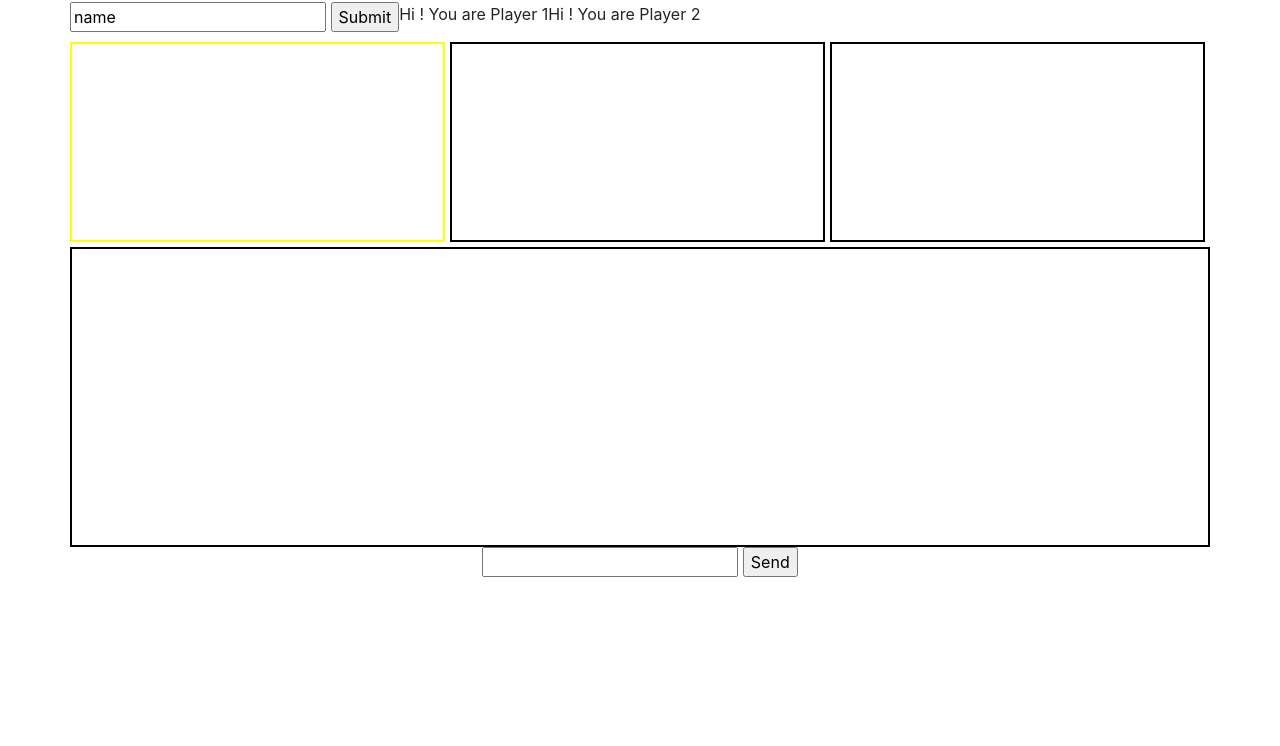
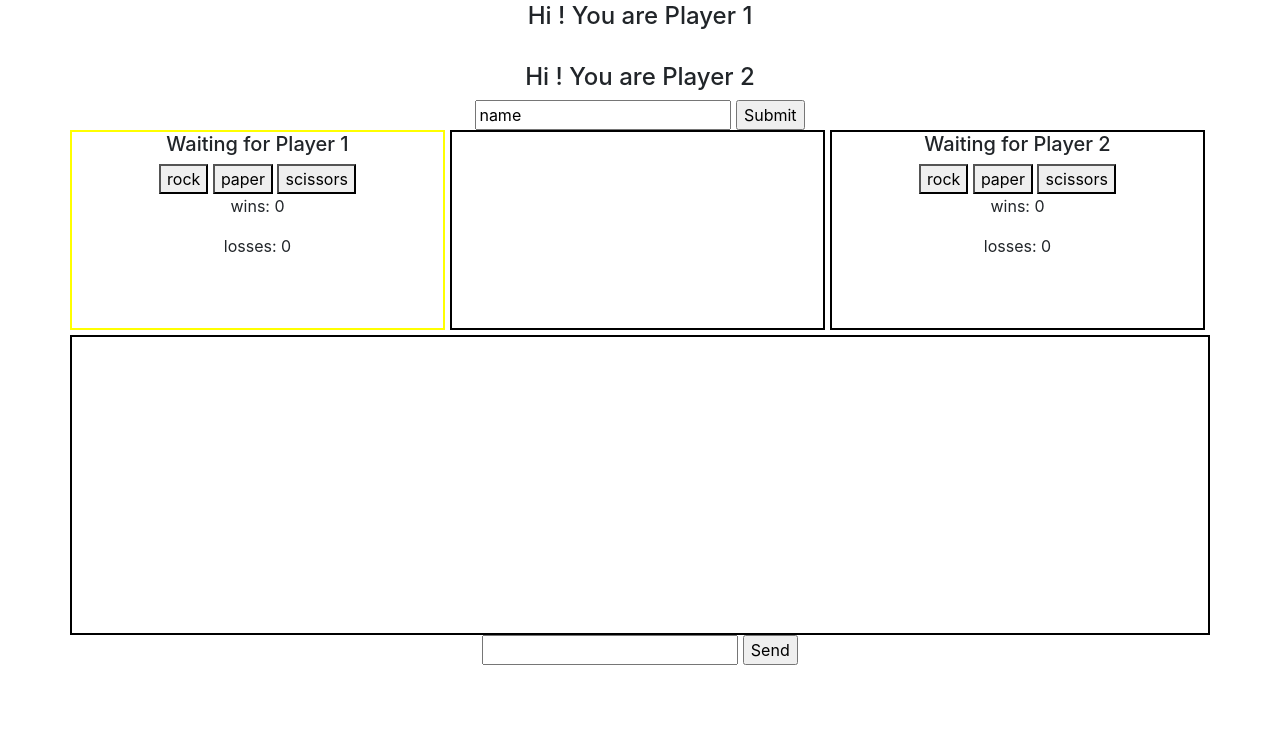
Before and after one commit to mattieice7486/firebase, a plain HTML site: page index.html in a window 1280 px wide. Shown: the part 54-800 px from the top of the page. Drawn offline with nearby package versions, Linux system fonts and the light colour scheme; no server answers.

Commit message:
0.1.1 added buttons

```diff
--- a/index.html
+++ b/index.html
@@ -12,21 +12,42 @@
 </head>
 <body>
     <div class="container">
-        <div class="row" id="title-bar">
+        <div class="row">
+            <div class="col" id="title-bar">
                 <h1>Rock Paper Scissors</h1>
             </div>
-        <div class="row" id="name-div">
+        </div>
+        <div class="row">
+            <div class="col" id="name-div">
+                <h4>Hi <span id="player-1"></span>! You are Player 1</h4>
+                <br>
+                <h4>Hi <span id="player-2"></span>! You are Player 2</h4>
                 <form>
                     <input type="text" name="name" value="name">
                     <input type="submit" value="Submit">
                 </form>
-            <p>Hi <span id="player-1"></span>! You are Player 1</p>
-            <p>Hi <span id="player-2"></span>! You are Player 2</p>
+            </div>
         </div>
         <div class="row">
-            <div class="col sm-4" id="player-1-div"></div>
-            <div class="col sm-4" id="result-div"></div>
-            <div class="col sm-4" id="player-2-div"></div>
+            <div class="col sm-4" id="player-1-div">
+                <h5 id="player-1-name">Waiting for Player 1</h5>
+                <button id="rock-1">rock</button>
+                <button id="paper-1">paper</button>
+                <button id="scissors-1">scissors</button>
+                <p>wins: <span id="wins-1"></span></p>
+                <p>losses: <span id="losses-1"></span></p>
+            </div>
+            <div class="col sm-4" id="result-div">
+
+            </div>
+            <div class="col sm-4" id="player-2-div">
+                <h5 id="player-2-name">Waiting for Player 2</h5>
+                <button id="rock-2">rock</button>
+                <button id="paper-2">paper</button>
+                <button id="scissors-2">scissors</button>
+                <p>wins: <span id="wins-2"></span></p>
+                <p>losses: <span id="losses-2"></span></p>
+            </div>
         </div>
         <div class="row">
             <div class="col sm-6" id="chat-box">
--- a/resources/javascript/app.js
+++ b/resources/javascript/app.js
@@ -27,12 +27,20 @@ $( document ).ready(function() {
         }
     }
     var turn = 0;
+    var wins1 = players["1"].wins;
+    var wins2 = players["2"].wins;
+    var losses1 = players["1"].losses
+    var losses2 = players["2"].losses
+
+    $("#wins-1").text(wins1);
+    $("#wins-2").text(wins2);
+    $("#losses-1").text(losses1);
+    $("#losses-2").text(losses2);
     if (turn == 0) {
         $("#player-1-div").css("border-color", "yellow")
     } else {
         $("#player-2-div").css("border-color", "yellow")
     };
-    console.log(turn);
     database.ref().set({
         players: players,
         turn: turn
```
Lines whose indentation alone changed are shown as unchanged.
